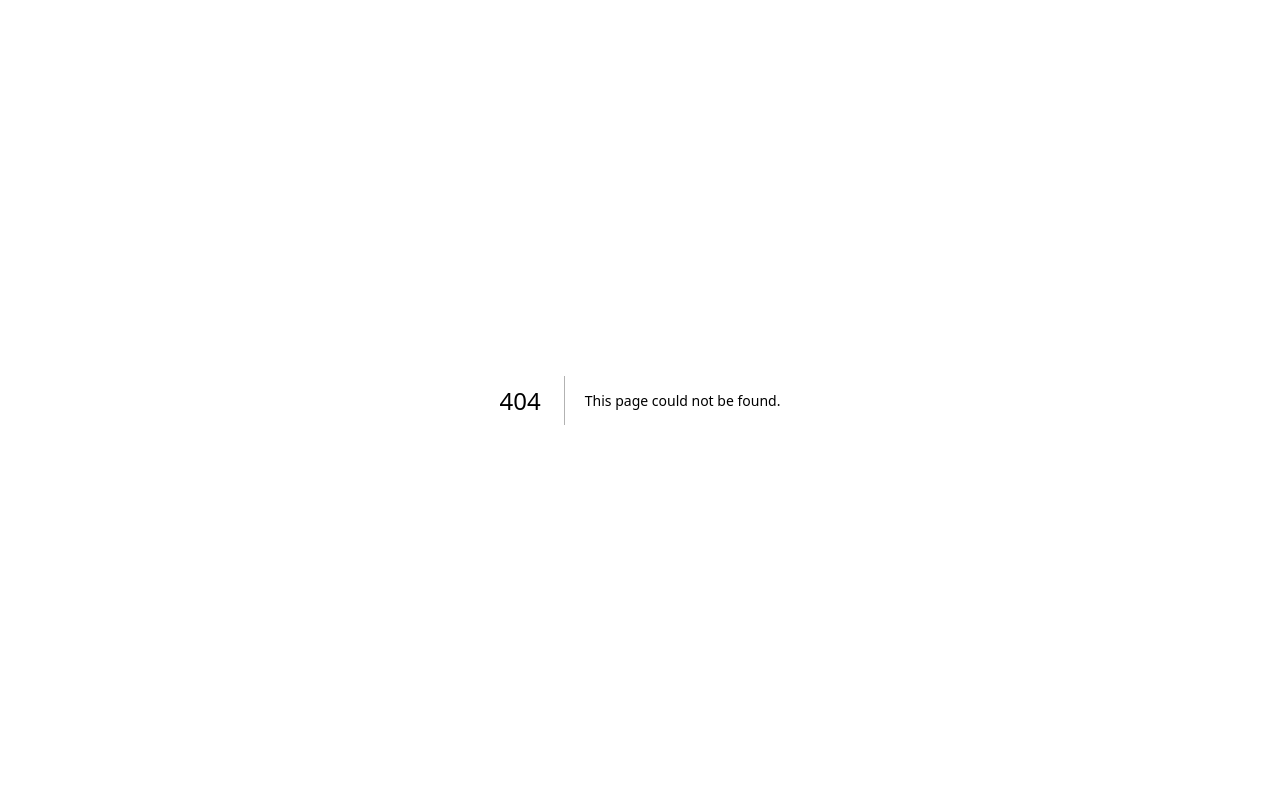
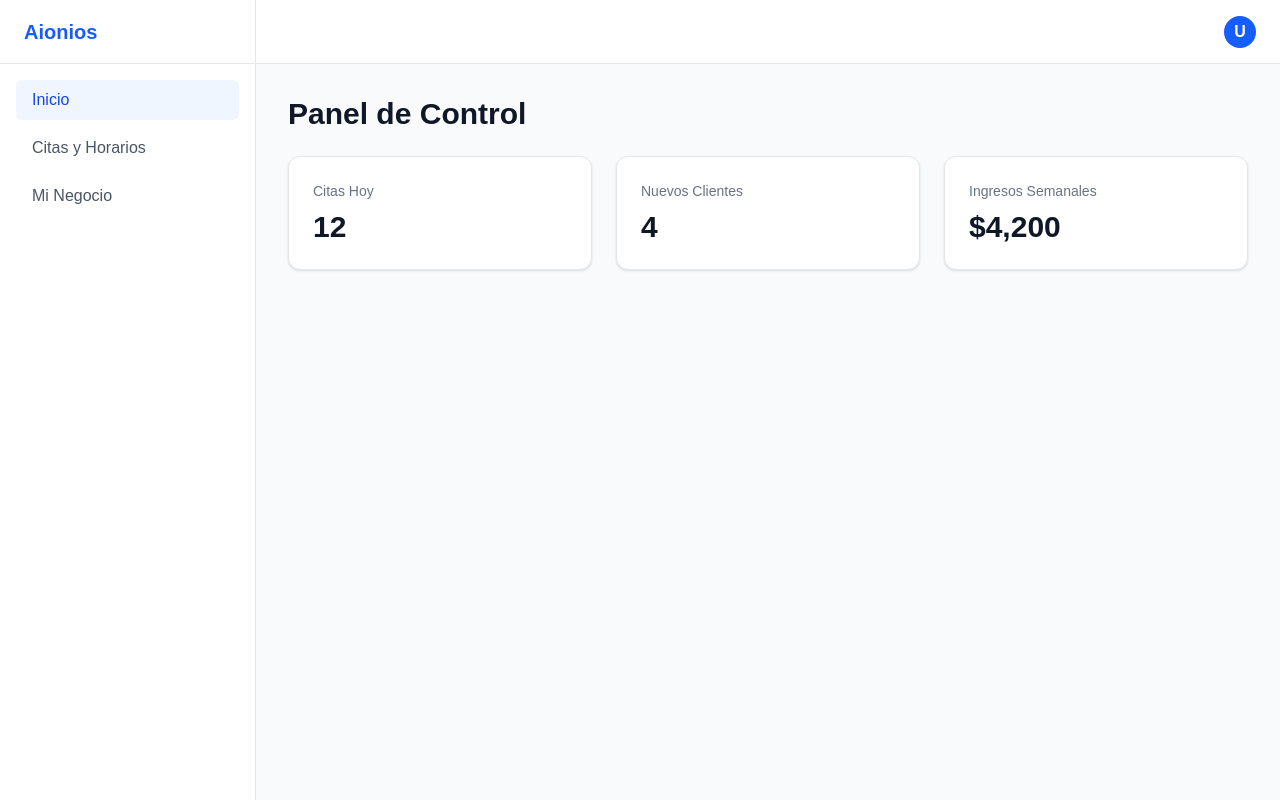
Before and after one commit to SergioErnestoRosasDucoing/Aionios-frontend, a Next.js app: page /dashboard in a window 1280 px wide. Before the commit this address had no page. Built offline with nearby package versions, Linux system fonts and the light colour scheme.

Commit message:
arquitectura de rutas base (auth/dashboard) y layouts con Tailwind

```diff
--- /dev/null
+++ b/src/app/(auth)/login/page.tsx
@@ -0,0 +1,25 @@
+// Ruta: src/app/(auth)/login/page.tsx
+import Link from 'next/link';
+
+export default function LoginPage() {
+  return (
+    <div className="flex min-h-screen items-center justify-center bg-gray-50">
+      <div className="w-full max-w-md bg-white p-8 rounded-xl shadow-md border border-gray-100">
+        <h2 className="text-2xl font-bold text-center mb-6 text-gray-900">Iniciar Sesión en Aionios</h2>
+        <form className="space-y-4">
+          <div>
+            <label className="block text-sm font-medium text-gray-700 mb-1">Correo Electrónico</label>
+            <input type="email" className="w-full px-4 py-2 border border-gray-300 rounded-lg focus:ring-2 focus:ring-blue-500 focus:outline-none" placeholder="correo@ejemplo.com" />
+          </div>
+          <div>
+            <label className="block text-sm font-medium text-gray-700 mb-1">Contraseña</label>
+            <input type="password" className="w-full px-4 py-2 border border-gray-300 rounded-lg focus:ring-2 focus:ring-blue-500 focus:outline-none" placeholder="••••••••" />
+          </div>
+          <Link href="/dashboard" className="w-full block text-center bg-blue-600 text-white font-medium py-2 rounded-lg hover:bg-blue-700 transition-colors">
+            Entrar al sistema
+          </Link>
+        </form>
+      </div>
+    </div>
+  );
+}
--- /dev/null
+++ b/src/app/(dashboard)/dashboard/page.tsx
@@ -0,0 +1,23 @@
+// Ruta: src/app/(dashboard)/dashboard/page.tsx
+export default function DashboardPage() {
+  return (
+    <div>
+      <h1 className="text-3xl font-bold mb-6">Panel de Control</h1>
+      <div className="grid grid-cols-1 md:grid-cols-3 gap-6">
+        {/* Tarjetas de métricas de ejemplo */}
+        <div className="bg-white p-6 rounded-xl border border-gray-200 shadow-sm">
+          <h3 className="text-gray-500 text-sm font-medium">Citas Hoy</h3>
+          <p className="text-3xl font-bold mt-2">12</p>
+        </div>
+        <div className="bg-white p-6 rounded-xl border border-gray-200 shadow-sm">
+          <h3 className="text-gray-500 text-sm font-medium">Nuevos Clientes</h3>
+          <p className="text-3xl font-bold mt-2">4</p>
+        </div>
+        <div className="bg-white p-6 rounded-xl border border-gray-200 shadow-sm">
+          <h3 className="text-gray-500 text-sm font-medium">Ingresos Semanales</h3>
+          <p className="text-3xl font-bold mt-2">$4,200</p>
+        </div>
+      </div>
+    </div>
+  );
+}
--- /dev/null
+++ b/src/app/(dashboard)/layout.tsx
@@ -0,0 +1,45 @@
+// Ruta: src/app/(dashboard)/layout.tsx
+import Link from 'next/link';
+
+export default function DashboardLayout({
+  children,
+}: {
+  children: React.ReactNode;
+}) {
+  return (
+    <div className="flex min-h-screen bg-gray-50 text-gray-900">
+      {/* Sidebar (Menú lateral) */}
+      <aside className="w-64 bg-white border-r border-gray-200 flex flex-col">
+        <div className="h-16 flex items-center px-6 border-b border-gray-200 font-bold text-xl text-blue-600">
+          Aionios
+        </div>
+        <nav className="flex-1 p-4 space-y-2">
+          <Link href="/dashboard" className="block px-4 py-2 rounded-md bg-blue-50 text-blue-700 font-medium">
+            Inicio
+          </Link>
+          <Link href="#" className="block px-4 py-2 rounded-md text-gray-600 hover:bg-gray-100 transition-colors">
+            Citas y Horarios
+          </Link>
+          <Link href="#" className="block px-4 py-2 rounded-md text-gray-600 hover:bg-gray-100 transition-colors">
+            Mi Negocio
+          </Link>
+        </nav>
+      </aside>
+
+      {/* Contenido principal */}
+      <main className="flex-1 flex flex-col">
+        {/* Header superior */}
+        <header className="h-16 bg-white border-b border-gray-200 flex items-center justify-end px-6">
+          <div className="w-8 h-8 rounded-full bg-blue-600 text-white flex items-center justify-center font-bold">
+            U
+          </div>
+        </header>
+
+        {/* Aquí se inyectarán las páginas hijas */}
+        <div className="p-8 flex-1 overflow-auto">
+          {children}
+        </div>
+      </main>
+    </div>
+  );
+}
```
